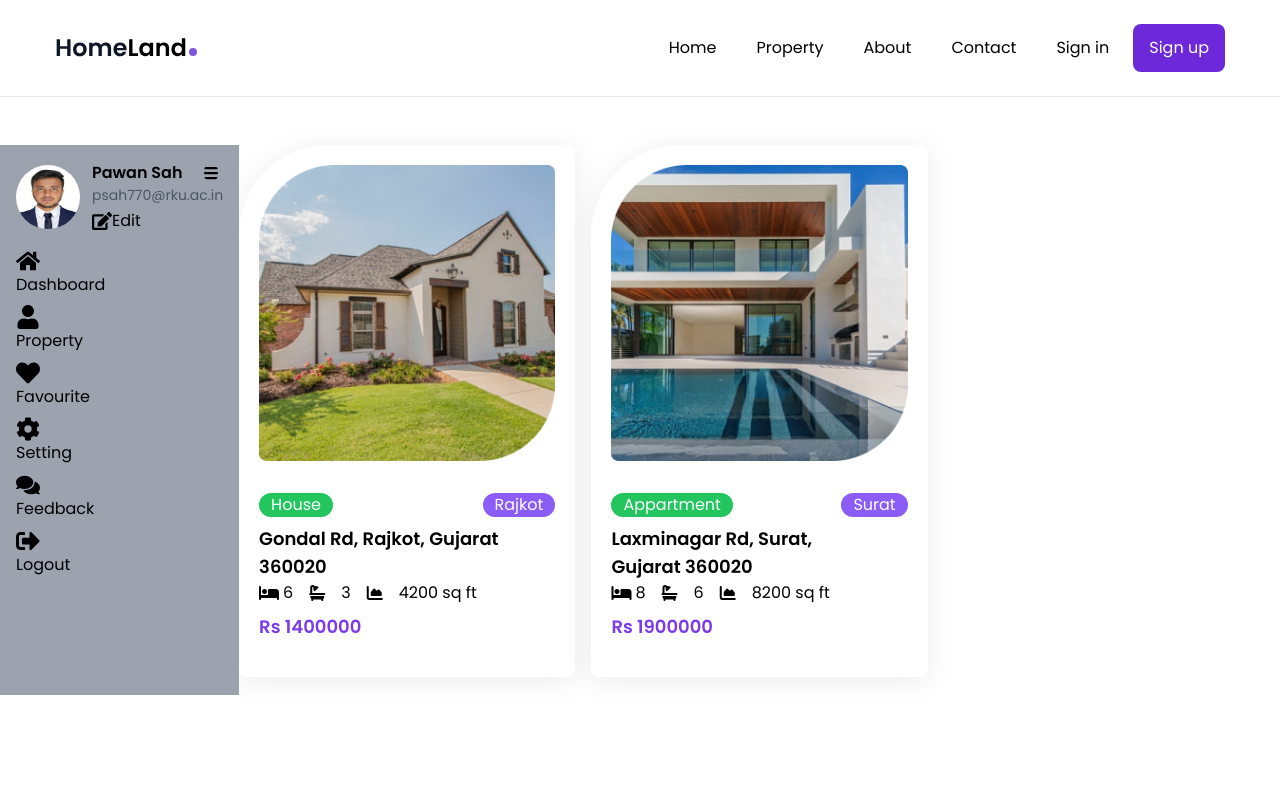
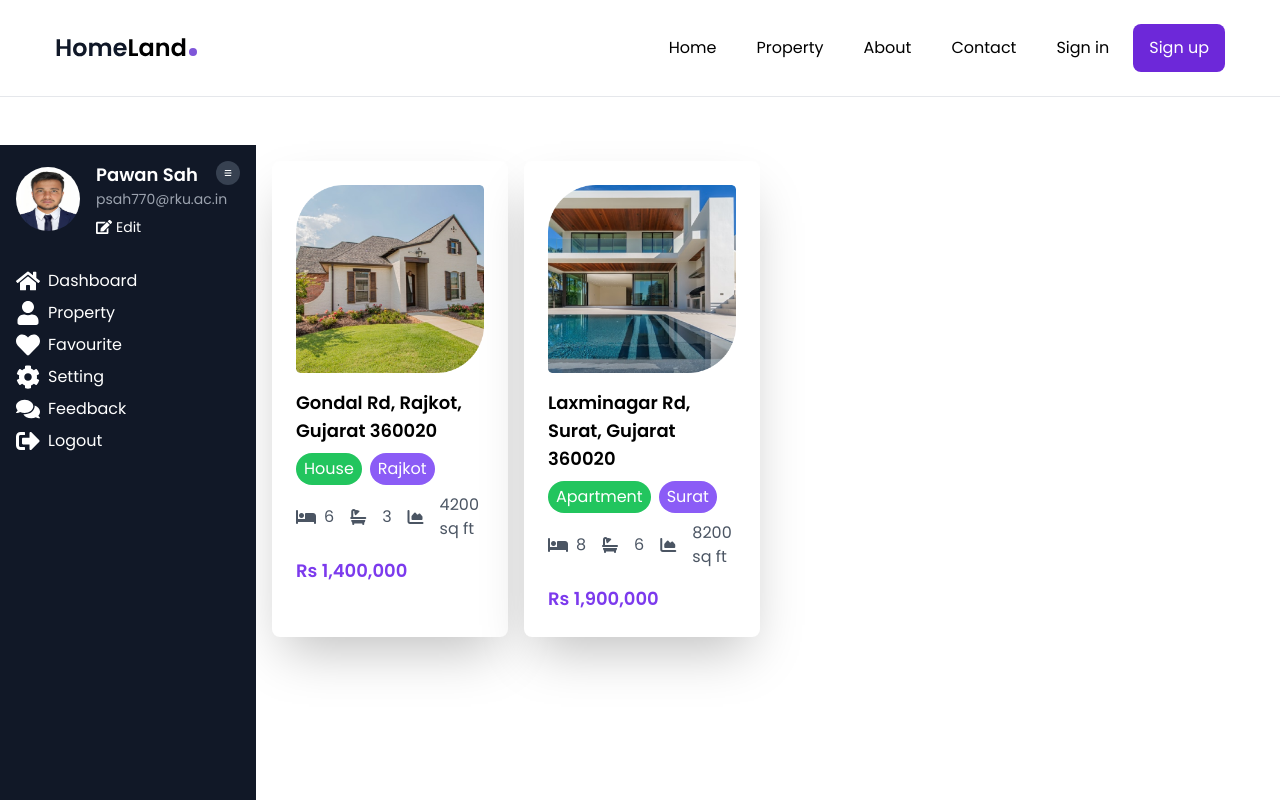
Before and after one commit to Pawansah20777/real-estate, a React (Create React App) app: page /Sidebar in a window 1280 px wide. Shown: the top 800 px of the page. Built offline with nearby package versions, Linux system fonts and the light colour scheme.

Commit message:
added css

```diff
--- a/src/components/Admin_User.js
+++ b/src/components/Admin_User.js
@@ -11,31 +11,32 @@ function AdminProperty() {
   return (
     <div className="flex h-screen overflow-hidden">
       {/* Sidebar */}
-      <nav className="hidden md:block bg-gray-400 w-48 p-4 overflow-y-auto">
-        <div className="flex flex-col items-center">
+      <nav className="hidden md:block bg-gradient-to-b from-purple-500 to-indigo-600 w-48 p-4 overflow-y-auto shadow-lg rounded-lg">
+  <div className="flex flex-col items-center mb-4">
     <img
       src={p}
       alt="Circular Image"
-            className="rounded-full w-24 h-24"
+      className="rounded-full w-24 h-24 border-4 border-white"
     />
-          <span className="text-sm font-bold">Pawan Sah</span>
-          <span className="text-xs">psah770@rku.ac.in</span>
+    <span className="text-sm font-bold text-white mt-2">Pawan Sah</span>
+    <span className="text-xs text-gray-200">psah770@rku.ac.in</span>
   </div>
-        <ul className="mt-4">
-          <li className="sidebar-button flex items-center space-x-2">
-            <FaUser className="w-6 h-6" />
-            <span>Users</span>
+  <ul>
+    <li className="sidebar-button flex items-center space-x-2 py-2 px-4 rounded-md hover:bg-indigo-500 transition duration-300">
+      <FaUser className="w-6 h-6 text-white" />
+      <span className="text-white">Users</span>
     </li>
-          <li className="sidebar-button flex items-center space-x-2">
-            <FaHome className="w-6 h-6" />
-            <span>Property</span>
+    <li className="sidebar-button flex items-center space-x-2 py-2 px-4 rounded-md hover:bg-indigo-500 transition duration-300">
+      <FaHome className="w-6 h-6 text-white" />
+      <span className="text-white">Property</span>
     </li>
-          <li className="sidebar-button flex items-center space-x-2">
-            <FaSignOutAlt className="w-6 h-6" />
-            <span>Logout</span>
+    <li className="sidebar-button flex items-center space-x-2 py-2 px-4 rounded-md hover:bg-indigo-500 transition duration-300">
+      <FaSignOutAlt className="w-6 h-6 text-white" />
+      <span className="text-white">Logout</span>
     </li>
   </ul>
 </nav>
+
 
       {/* Main Content Area */}
       <main className="w-full px-4 overflow-y-auto">
--- a/src/components/Dashboard.js
+++ b/src/components/Dashboard.js
@@ -3,7 +3,6 @@ import { Link } from "react-router-dom";
 import p from "../assets/img/houses/p.jpg";
 import house5 from "../assets/img/houses/house5.png";
 import house6 from "../assets/img/houses/house6.png";
-
 
 import {
   FaCog,
@@ -13,7 +12,7 @@ import {
   FaSignOutAlt,
   FaComments,
   FaBars,
-  FaEdit, // Added import for the edit icon
+  FaEdit,
 } from "react-icons/fa";
 
 const Sidebar = () => {
@@ -24,13 +23,12 @@ const Sidebar = () => {
   };
 
   return (
-    <div className="flex h-screen mb-10  ">
-      {/* Sidebar */}
+    <div className="flex h-screen mb-10">
       <nav
-        className="flex-none w-50 bg-gray-400 p-4 relative"
-        style={{ height: "550px" }}
+        className="flex-none w-64 bg-gray-900 p-4 relative"
+        style={{ height: "100vh" }}
       >
-        <div className="flex items-center mb-4">
+        <div className="flex items-center mb-8">
           <div className="relative">
             <img
               src={p}
@@ -38,55 +36,54 @@ const Sidebar = () => {
               className="rounded-full w-16 h-16"
             />
           </div>
-          <div className="ml-3">
-            <p className="text-base font-semibold">Pawan Sah</p>
-            <p className="text-sm text-gray-600">psah770@rku.ac.in</p>
-            <Link to="your_link_here" className="flex items-center mt-1">
-              <FaEdit className="w-5 h-5 mr-0 text-black-500" />{" "}
-              {/* Edit icon */}
-              <p className="text-base text-black-700">Edit</p>
+          <div className="ml-4">
+            <p className="text-lg font-semibold text-white">Pawan Sah</p>
+            <p className="text-sm text-gray-400">psah770@rku.ac.in</p>
+            <Link to="your_link_here" className="flex items-center mt-2 text-white">
+              <FaEdit className="w-4 h-4 mr-1" />
+              <p className="text-sm">Edit</p>
             </Link>
           </div>
           <FaBars
-            className="absolute top-4 right-4 cursor-pointer text-black bg-black-700 rounded-full p-1"
-            style={{ fontSize: "24px" }} // Adjust the size as needed
+            className="absolute top-4 right-4 cursor-pointer text-white bg-gray-700 rounded-full p-2"
+            style={{ fontSize: "24px" }}
             onClick={toggleMenu}
           />
         </div>
         {isMenuOpen && (
           <ul className="space-y-2">
-            <li className="sidebar-button">
-              <Link to="/dashboard">
+            <li className="sidebar-button hover:bg-indigo-500 transition duration-300">
+              <Link to="/dashboard" className="flex items-center text-white">
                 <FaHome className="w-6 h-6 mr-2" />
                 Dashboard
               </Link>
             </li>
-            <li className="sidebar-button">
-              <Link to="/AdminProperty">
+            <li className="sidebar-button hover:bg-indigo-500 transition duration-300">
+              <Link to="/AdminProperty" className="flex items-center text-white">
                 <FaUser className="w-6 h-6 mr-2" />
                 Property
               </Link>
             </li>
-            <li className="sidebar-button">
-              <Link to="/favourite">
+            <li className="sidebar-button hover:bg-indigo-500 transition duration-300">
+              <Link to="/favourite" className="flex items-center text-white">
                 <FaHeart className="w-6 h-6 mr-2" />
                 Favourite
               </Link>
             </li>
-            <li className="sidebar-button">
-              <Link to="/settings">
+            <li className="sidebar-button hover:bg-indigo-500 transition duration-300">
+              <Link to="/settings" className="flex items-center text-white">
                 <FaCog className="w-6 h-6 mr-2" />
                 Setting
               </Link>
             </li>
-            <li className="sidebar-button">
-              <Link to="/feedback">
+            <li className="sidebar-button hover:bg-indigo-500 transition duration-300">
+              <Link to="/feedback" className="flex items-center text-white">
                 <FaComments className="w-6 h-6 mr-2" />
                 Feedback
               </Link>
             </li>
-            <li className="sidebar-button">
-              <Link to="/logout">
+            <li className="sidebar-button hover:bg-indigo-500 transition duration-300">
+              <Link to="/logout" className="flex items-center text-white">
                 <FaSignOutAlt className="w-6 h-6 mr-2" />
                 Logout
               </Link>
@@ -95,62 +92,36 @@ const Sidebar = () => {
         )}
       </nav>
 
-      {/* Main Content */}
-      <main className="flex-1 p-0">
-        {/* Property Cards */}
-        <div className="grid grid-cols-3 gap-4">
-          {/* You can map through your properties here */}
-          {/* Example Card */}
-          <div
-            className="bg-white shadow-1 p-5 rounded-lg rounded-tl-[90px] w-full max-w-[352px] mx-auto
-                     cursor-pointer hover:shadow-2xl transition "
-          >
-            <img src={house5} alt="Property" className="mb-8" />
-            <div className="flex justify-between mb-2">
-              <button className="bg-green-500 rounded-full text-white px-3">
-                House
-              </button>
-              <button className="bg-violet-500 rounded-full text-white px-3">
-                Rajkot
-              </button>
+      <main className="flex-1 p-4 ">
+        <div className="grid grid-cols-4 gap-4 ">
+          <div className="bg-white shadow-2xl p-6 rounded-lg cursor-pointer hover:shadow-3xl hover:bg-indigo-500 transition duration-300">
+            <img src={house5} alt="Property" className="mb-4" />
+            <p className="text-lg font-semibold mb-2">Gondal Rd, Rajkot, Gujarat 360020</p>
+            <div className="flex items-center mb-2">
+              <span className="bg-green-500 text-white rounded-full px-2 py-1 mr-2">House</span>
+              <span className="bg-violet-500 text-white rounded-full px-2 py-1">Rajkot</span>
             </div>
-            <p className="text-lg font-semibold max-w-[260px]">
-              Gondal Rd, Rajkot, Gujarat 360020
-            </p>
-            <div className="flex items-center mb-2">
-              <i className="fa fa-bed mr-1"></i>6
+            <div className="flex items-center text-gray-600">
+              <i className="fa fa-bed mr-2"></i>6
               <i className="fa fa-bath mx-4"></i>3
               <i className="fa fa-area-chart mx-4"></i>4200 sq ft
             </div>
-            <div className="text-lg font-semibold text-violet-600 mb-4">
-              Rs 1400000
-            </div>
+            <p className="text-lg font-semibold text-violet-600 mt-4">Rs 1,400,000</p>
           </div>
 
-          <div
-            className="bg-white shadow-1 p-5 rounded-lg rounded-tl-[90px] w-full max-w-[352px] mx-auto
-                     cursor-pointer hover:shadow-2xl transition "
-          >
-            <img src={house6} alt="Property" className="mb-8" />
-            <div className="flex justify-between mb-2">
-              <button className="bg-green-500 rounded-full text-white px-3">
-                Appartment
-              </button>
-              <button className="bg-violet-500 rounded-full text-white px-3">
-                Surat
-              </button>
+          <div className="bg-white shadow-2xl p-6 rounded-lg cursor-pointer hover:shadow-3xl hover:bg-indigo-500 transition duration-300">
+            <img src={house6} alt="Property" className="mb-4" />
+            <p className="text-lg font-semibold mb-2">Laxminagar Rd, Surat, Gujarat 360020</p>
+            <div className="flex items-center mb-2">
+              <span className="bg-green-500 text-white rounded-full px-2 py-1 mr-2">Apartment</span>
+              <span className="bg-violet-500 text-white rounded-full px-2 py-1">Surat</span>
             </div>
-            <p className="text-lg font-semibold max-w-[260px]">
-              Laxminagar Rd, Surat, Gujarat 360020
-            </p>
-            <div className="flex items-center mb-2">
-              <i className="fa fa-bed mr-1"></i>8
+            <div className="flex items-center text-gray-600">
+              <i className="fa fa-bed mr-2"></i>8
               <i className="fa fa-bath mx-4"></i>6
               <i className="fa fa-area-chart mx-4"></i>8200 sq ft
             </div>
-            <div className="text-lg font-semibold text-violet-600 mb-4">
-              Rs 1900000
-            </div>
+            <p className="text-lg font-semibold text-violet-600 mt-4">Rs 1,900,000</p>
           </div>
         </div>
       </main>
```
Lines whose indentation alone changed are shown as unchanged.
